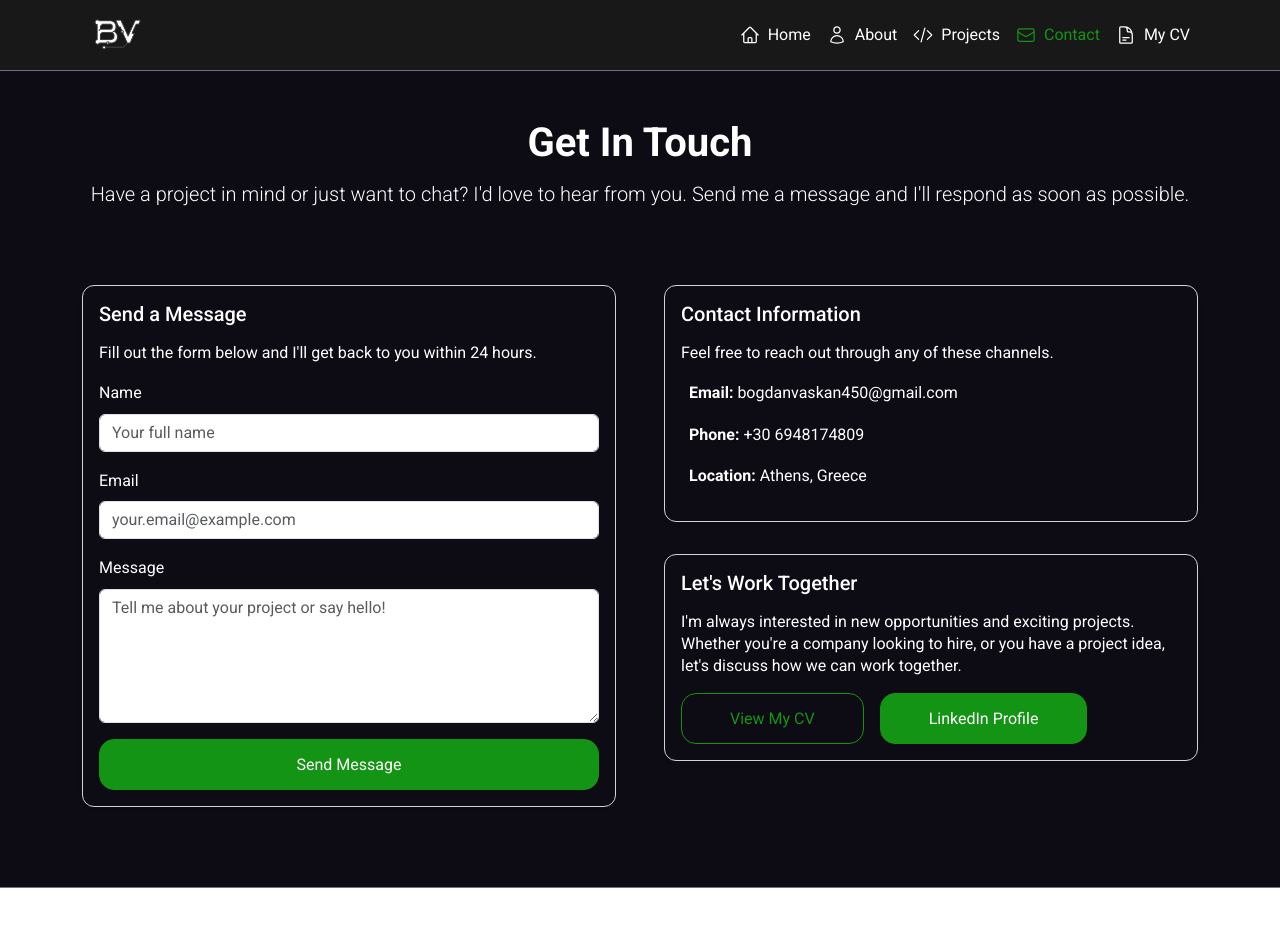
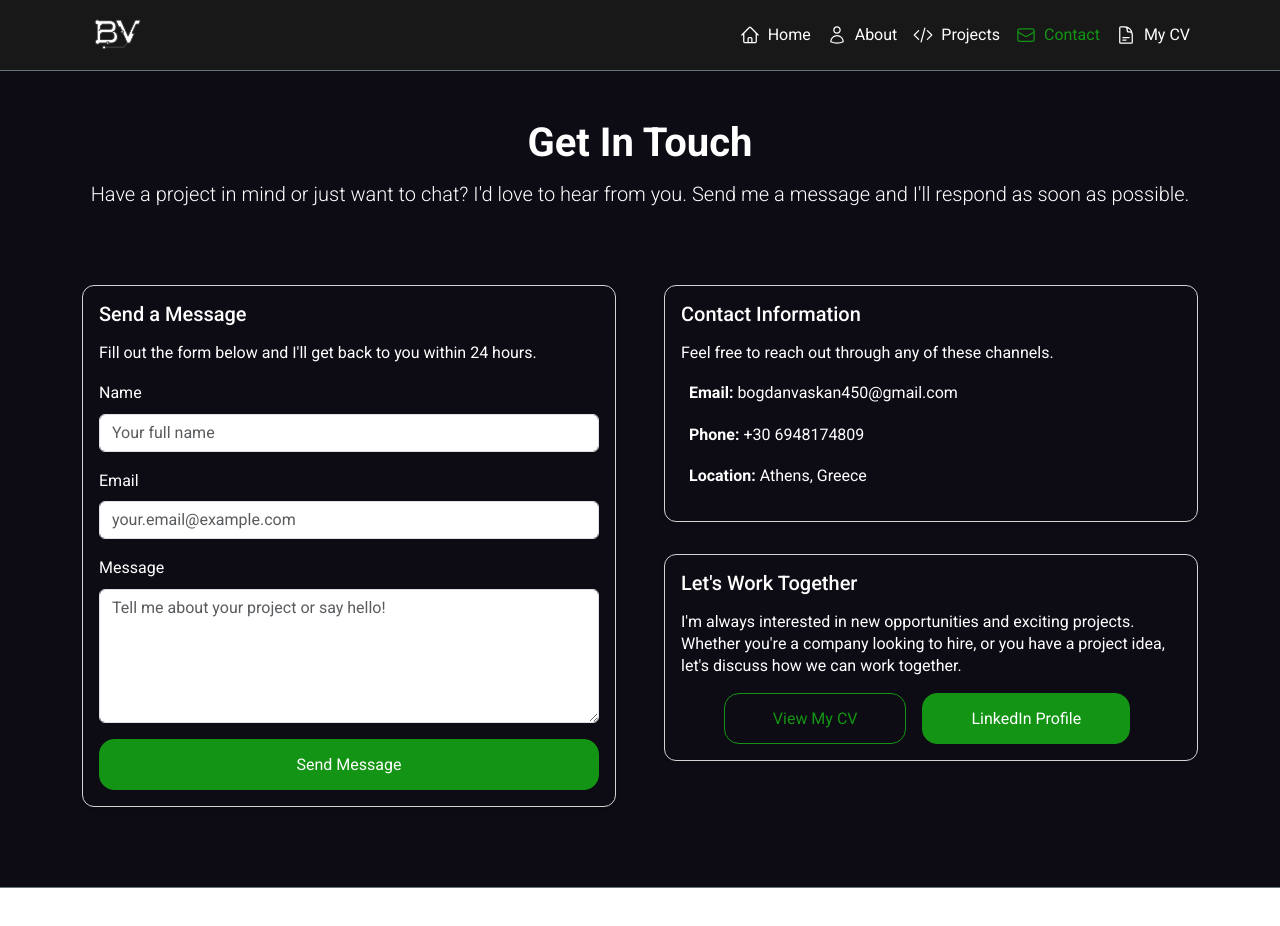
Before and after one commit to bogdanGR/portfolio, a Vue app: page /contact in a window 1280 px wide. Shown: the top 926 px of the page. Built offline with nearby package versions, Linux system fonts and the light colour scheme.

Commit message:
fix buttons on contact page

```diff
--- a/src/views/ContactView.vue
+++ b/src/views/ContactView.vue
@@ -99,9 +99,23 @@
             Whether you're a company looking to hire, or you have a project idea,
             let's discuss how we can work together.
           </p>
-          <div class="d-flex gap-2">
-            <base-button to="/my-cv" link="true" mode="outline">View My CV</base-button>
-            <base-button to="https://www.linkedin.com/in/bogdan-vaskan-a2764512b/" link="true">LinkedIn Profile</base-button>
+          <div class="d-flex flex-column flex-sm-row justify-content-center gap-2">
+            <base-button
+              link
+              to="/my-cv"
+              mode="outline"
+              class="btn-responsive"
+            >
+              View My CV
+            </base-button>
+
+            <base-button
+              link
+              to="https://www.linkedin.com/in/bogdan-vaskan-a2764512b/"
+              class="btn-responsive"
+            >
+              LinkedIn Profile
+            </base-button>
           </div>
         </base-card>
       </div>
@@ -109,6 +123,21 @@
   </div>
 </template>
 
+<style scoped>
+.btn-responsive {
+  width: auto;            /* default on desktop */
+  min-width: 150px;       /* keeps them looking balanced */
+  text-align: center;
+}
+
+@media (max-width: 575.98px) {
+  .btn-responsive {
+    width: 100%;          /* both buttons same width when stacked */
+    max-width: 250px;     /* prevent stretching too wide */
+    margin: 0 auto;       /* keep centered */
+  }
+}
+</style>
 <script setup>
 import { reactive, ref } from 'vue';
 import emailjs from 'emailjs-com';
```
